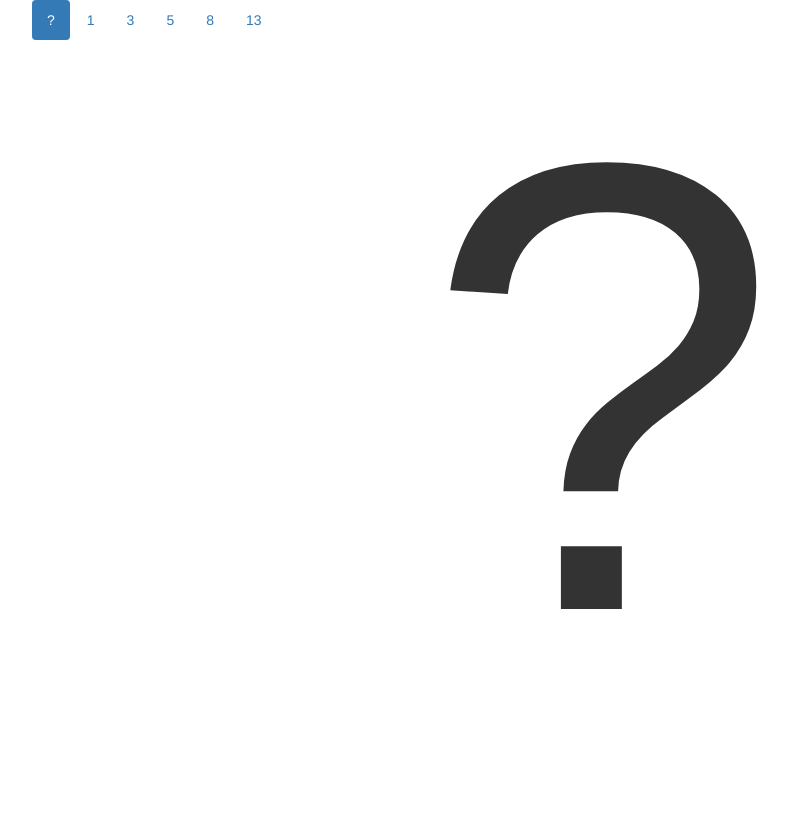
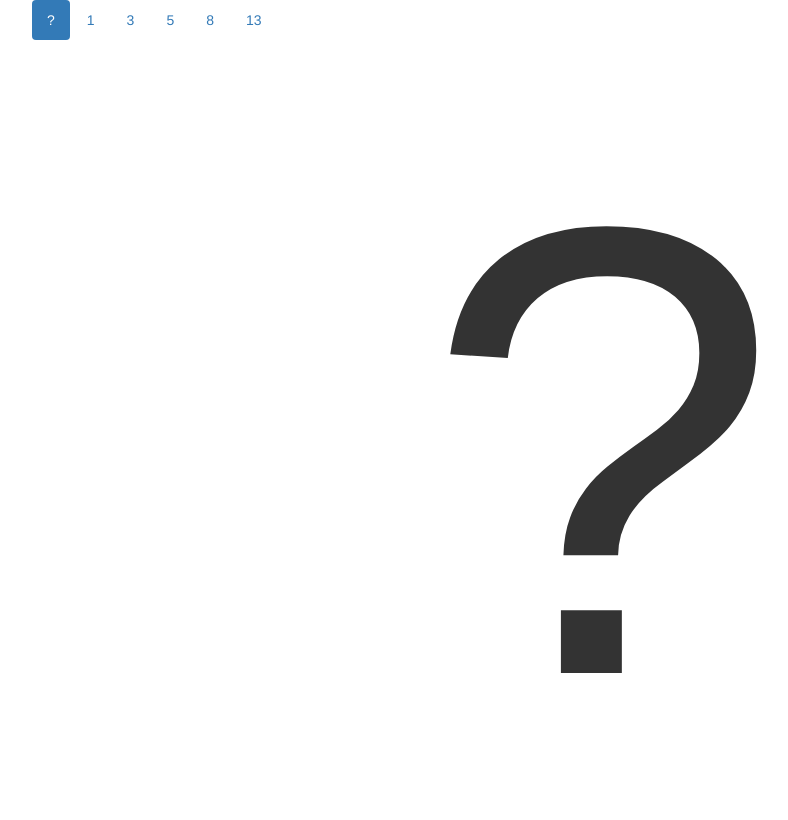
Before and after one commit to cat5inthecradle/PlanningPoker, a PHP site: page / in a window 1280 px wide. Shown: the whole page, without its empty margins (38-826 px from the left). Run offline with PHP 8.4, Linux system fonts and the light colour scheme.

Commit message:
removed vertical centering

```diff
--- a/css/main.css
+++ b/css/main.css
@@ -13,7 +13,4 @@ article {
 
 article h3 {
     font-size: 80vmin;
-    position: relative;
-    top: 40%;
-    transform: translateY(-50%);
 }
```
